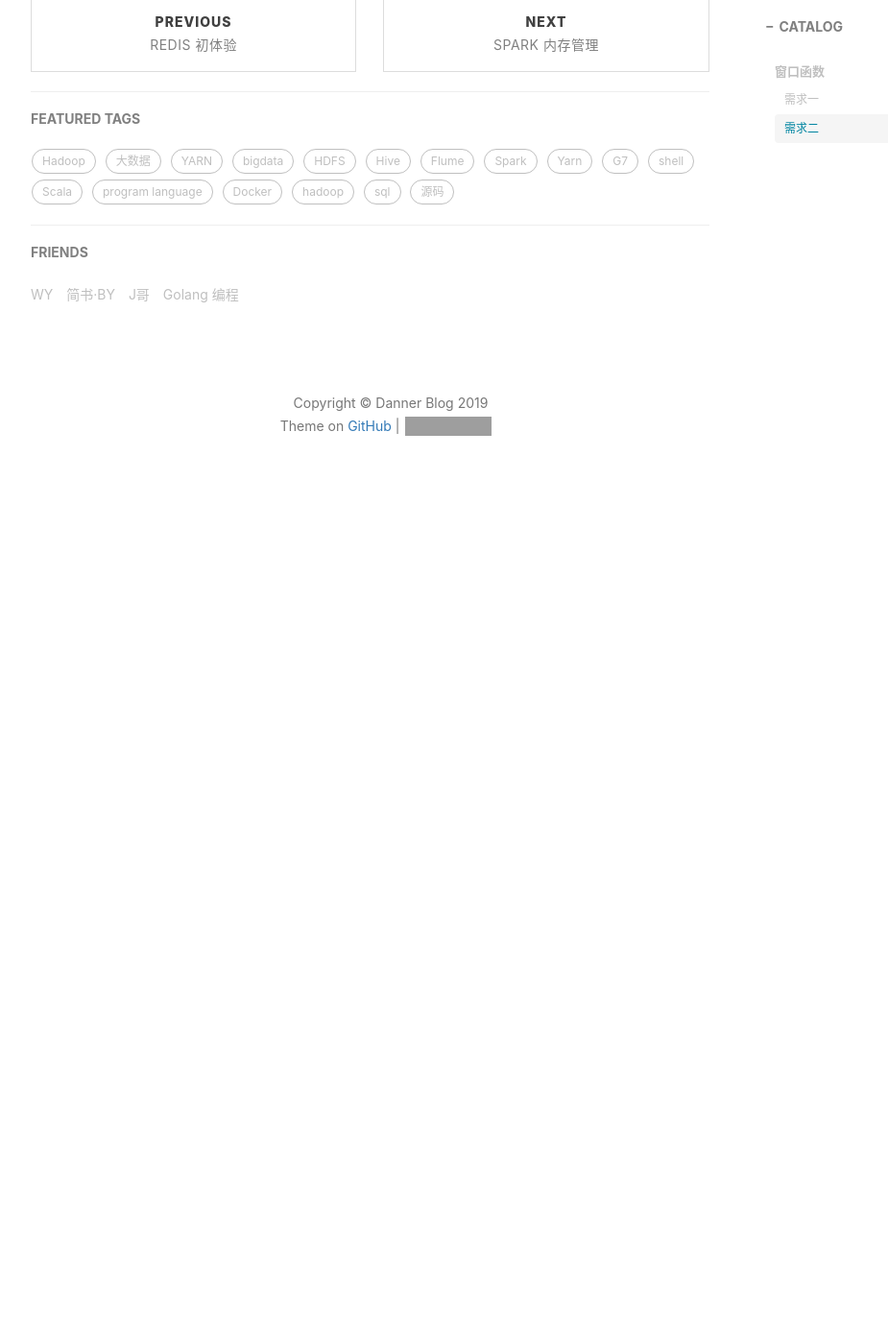
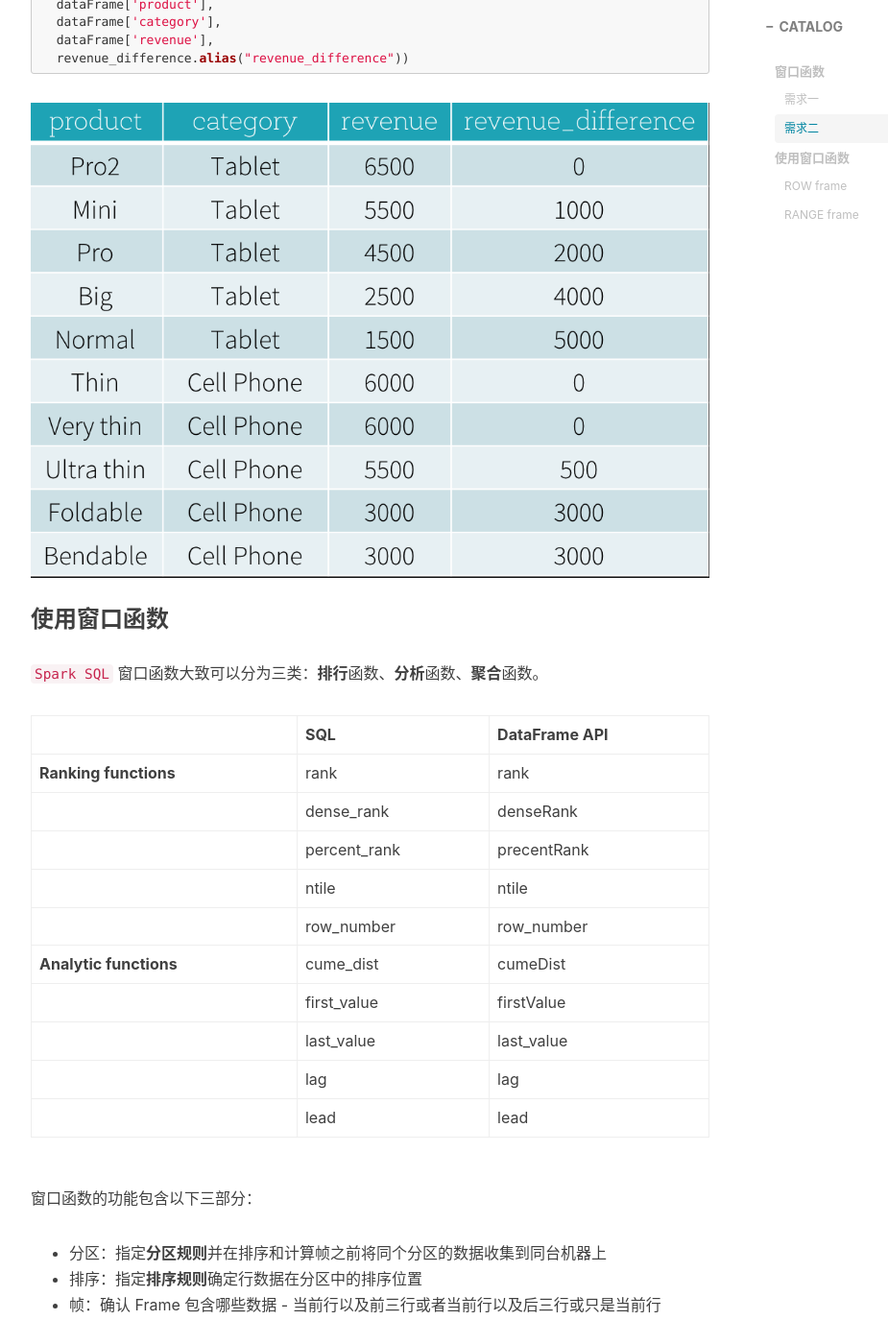
Before and after one commit to vendanner/vendanner.github.io, a Jekyll site: the page built from _posts/2019-10-25-Spark SQL 窗口函数(译).md, in a window 1280 px wide and 1400 px high, scrolled down 2726 px. Shown: the whole window at 96% size, without its empty margins (233-1158 px from the left). Built offline with Jekyll 4.4.1, drawn with Linux system fonts in a browser that asks for light colours; nearby versions of some CDN libraries; comment, search, counter and statistics services are not loaded; before the commit the page ends 3274 px from its top, so only the background shows below that; some of the changed text lies outside the part shown; grey boxes are pictures that could not be loaded.

Commit message:
Update 2019-10-25-Spark SQL 窗口函数(译).md

````diff
--- a/_posts/2019-10-25-Spark SQL 窗口函数(译).md
+++ b/_posts/2019-10-25-Spark SQL 窗口函数(译).md
@@ -21,12 +21,11 @@
 ![](https://vendanner.github.io/img/SparkSQL/product_revenue.png)
 
 - 求每个标签下，收入排行最高和第二高
-
-
+- 求每个标签下，每个产品与收入最高的产品的**收入差距**
 
 #### 需求一
 
-实际需求就是分组排序(注意不是求 TopN，所以这里用 dense_rank)，需要分组排序然后对 index <= 2 过滤
+实际需求就是分组排序(注意不是求 `TopN`，所以这里用 dense_rank)，需要分组排序然后对 index <= 2 过滤
 
 ```shell
 SELECT
@@ -50,9 +49,11 @@
 
 #### 需求二
 
-
+先求标签分组下收入最高，然后最高组内收入相减
 
 ```python
+# python
+
 import sys
 from pyspark.sql.window import Window
 import pyspark.sql.functions as func
@@ -70,3 +71,55 @@
   dataFrame['revenue'],
   revenue_difference.alias("revenue_difference"))
 ```
+
+![](https://vendanner.github.io/img/SparkSQL/product_revenue_diff.png)
+
+### 使用窗口函数
+
+`Spark SQL` 窗口函数大致可以分为三类：**排行**函数、**分析**函数、**聚合**函数。
+
+|                        | SQL          | DataFrame API |
+| ---------------------- | ------------ | ------------- |
+| **Ranking functions**  | rank         | rank          |
+|                        | dense_rank   | denseRank     |
+|                        | percent_rank | precentRank   |
+|                        | ntile        | ntile         |
+|                        | row_number   | row_number    |
+| **Analytic functions** | cume_dist    | cumeDist      |
+|                        | first_value  | firstValue    |
+|                        | last_value   | last_value    |
+|                        | lag          | lag           |
+|                        | lead         | lead          |
+
+窗口函数的功能包含以下三部分：
+
+- 分区：指定**分区规则**并在排序和计算帧之前将同个分区的数据收集到同台机器上
+- 排序：指定**排序规则**确定行数据在分区中的排序位置
+- 帧：确认 Frame 包含哪些数据 - 当前行以及前三行或者当前行以及后三行或只是当前行
+
+在 `SQL` 中，`partition by` 指定分区， `order by` 指定排序：`over (partition by ... order by ...)` ；在 `API` 中，用以下方式指定
+
+```scala
+import org.apache.spark.sql.expressions.Window
+Window.partitionBy().orderBy()
+```
+
+除了分区和排序，还可以去定义**帧的开始、结束和类型**。边界包含当前行到开始行、当前到尾行、当前行、前几行、后几行；类型分为`ROW frame` 和 `RANGE frame`
+
+#### ROW frame
+
+`row frame` 是基于当前行位置的**物理偏移**：指定某行为当前行后，再包含前几行和后几行数据为一帧数据
+
+![](https://vendanner.github.io/img/SparkSQL/row_frame.png)
+
+上图的一帧包含：当前行、前一行、后一行
+
+#### RANGE frame
+
+`Range frame` 是基于当前行位置的**逻辑偏移**，与 `row frame`类似语法也是包含起始和结束。假设要排序的值是key，那么逻辑偏移是值**当前行key 值与其他行key 值之间的差值**。看下图来理解：key  = `revenue`，开始边界是` 2000 PRECEDING ` 结束边界是 ` 1000 FOLLOWING `
+
+![](https://vendanner.github.io/img/SparkSQL/range_frame.png)
+
+当前行`revenue` 值为 3000，那么逻辑偏移就是 [1000,4000]，就可以得到当前的帧数据是 `Bendable` 和 `Foldable`。
+
+到此应该可以理解第二个需求的代码：
````
